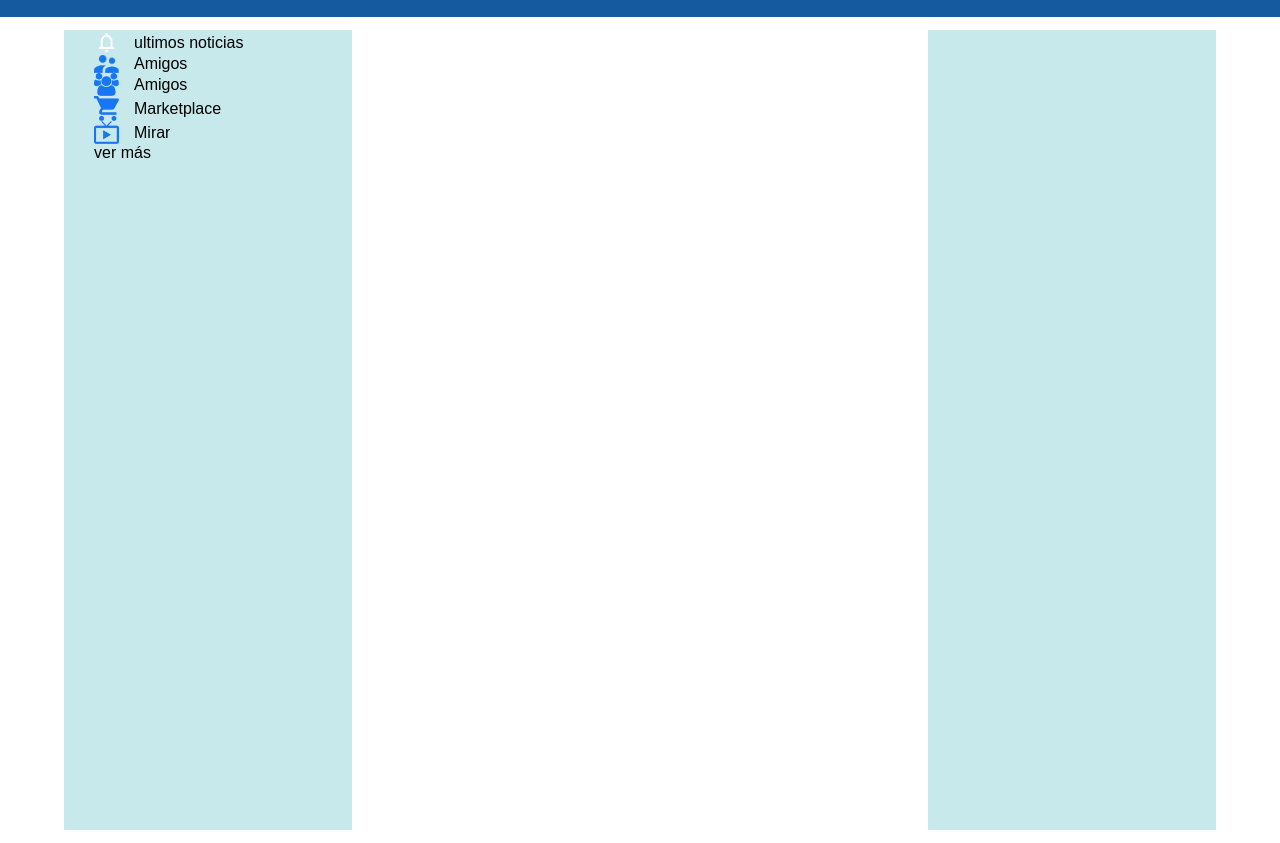
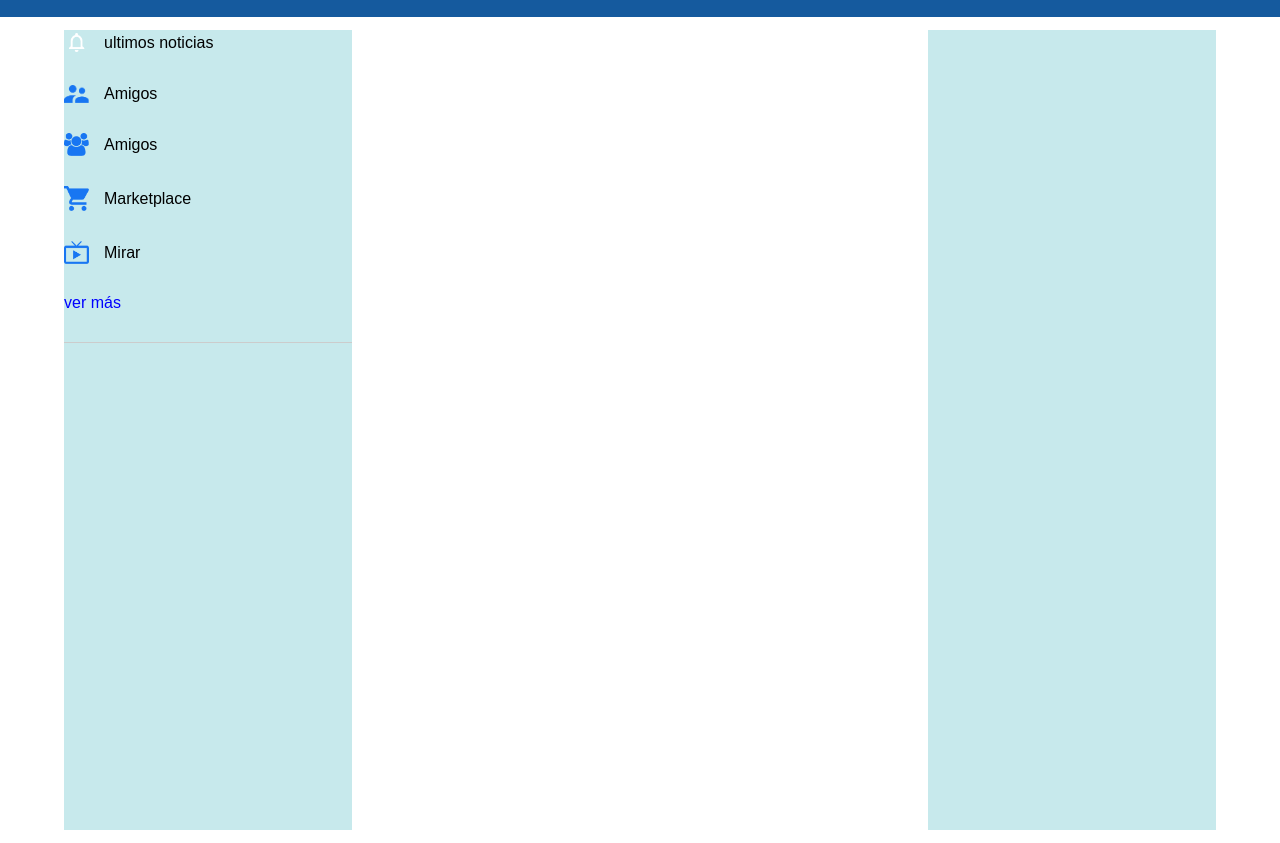
Before and after one commit to AyoubElimeany/project-parecido-fb, a plain HTML site: page index.html in a window 1280 px wide. Shown: the part 67-910 px from the top of the page. Drawn offline with Linux system fonts and the light colour scheme.

Commit message:
modificar el emp-link a y img ,emp-links:last-chold,emp-links

```diff
--- a/style.css
+++ b/style.css
@@ -104,7 +104,7 @@ nav {
     text-decoration: none;
     display: flex;
     align-items: center;
-    margin-left: 30px;
+    margin-bottom: 30px;
     color: black;
     width: fit-content;
 }
@@ -112,3 +112,9 @@ nav {
     width: 25px;
     margin-right: 15px;
 }
+.emp-links a:last-child {
+    color: blue;
+}
+.emp-links {
+    border-bottom: 1px solid #ccc;
+}
```
